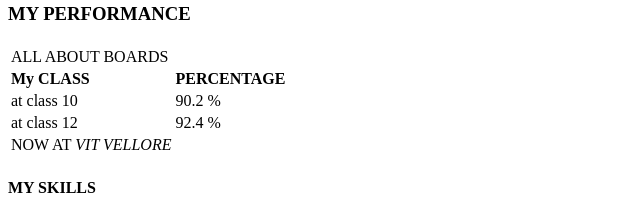
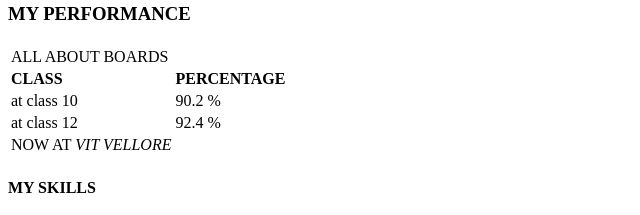
Before and after one commit to 99anjali/my-first-site-, a plain HTML site: page index.html in a window 1280 px wide. Shown: the part 533-748 px from the top of the page, 0-640 px from the left. Drawn offline with Linux system fonts and the light colour scheme.

Commit message:
Revert "first commit"
This reverts commit c05f481f23ddaaed09e99c5e3840c22913c602f4.

```diff
--- a/index.html
+++ b/index.html
@@ -63,7 +63,7 @@
          </tr>
          <tr>
            <td>
-             <strong> My CLASS </strong>
+             <strong> CLASS </strong>
            </td>
            <td>
             <strong> PERCENTAGE</strong>
```
